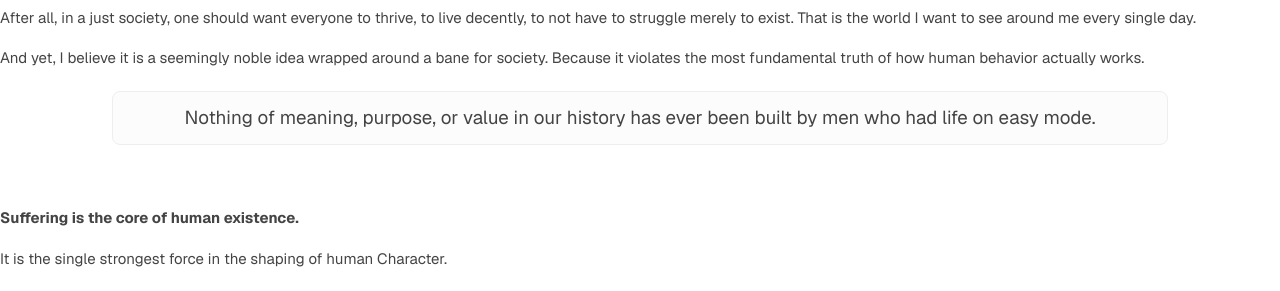
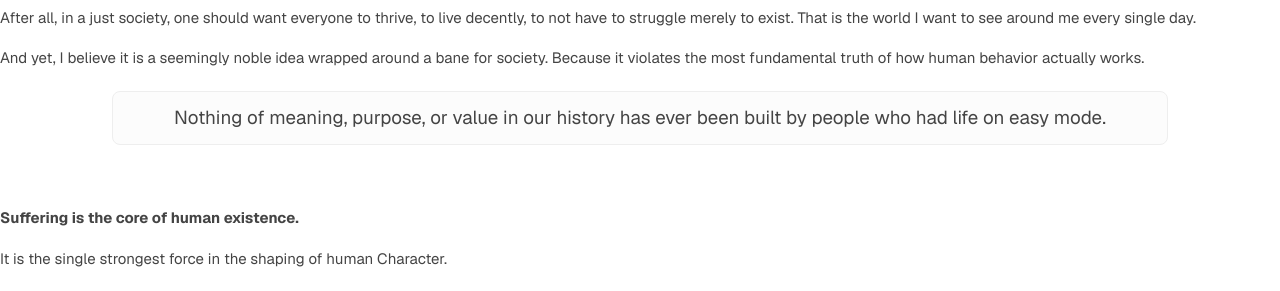
Before and after one commit to trmanish/trmanish.github.io, a Jekyll site: the page built from ubi-bane-pdf.md, in a window 1280 px wide and 1400 px high, scrolled down 452 px. Shown: the part 155-446 px from the top of the window. Built offline with Jekyll 4.4.1, drawn with Linux system fonts in a browser that asks for light colours; our own code applies the rules of GitHub Pages for plain Markdown files; some of the changed text lies outside the part shown.

Commit message:
Sync PDF with blog: reworded suffering line, men to people

```diff
--- a/ubi-bane-pdf.md
+++ b/ubi-bane-pdf.md
@@ -74,7 +74,7 @@
 And yet, I believe it is a seemingly noble idea wrapped around a bane for society. Because it violates the most fundamental truth of how human behavior actually works.
 
 <div style="text-align: center; font-size: 1.25em; padding: 10px 15px; border-radius: 8px; background-color: #fcfcfc; border: 1px solid #eee; width: 80%; margin: 20px auto;">
-    Nothing of meaning, purpose, or value in our history has ever been built by men who had life on easy mode.
+    Nothing of meaning, purpose, or value in our history has ever been built by people who had life on easy mode.
 </div>
 
 <br>
@@ -119,7 +119,9 @@
 
 Look at entire nations and the pattern only sharpens. The generation that crawled out of the rubble of post-war Germany and Japan, with nothing but ash and humiliation behind them, rebuilt their countries into economic powerhouses within a few decades. The very hardship that should have broken them became the forge that made them. Their children, raised in the comfort their parents bled for, would never have to summon that same ferocity, and largely never did.
 
-**Suffering, it turns out, is not the enemy of greatness. It is most often its origin.**
+**Suffering, it turns out, is most often the very origin of greatness.**
+
+Take it away, and you take away the one thing that has made most people rise at all.
 
 This is precisely where UBI works against its own stated intention. The noble voice behind it says: free people from worrying about their basic needs, and they will be liberated to build great things for society.
 
```
Also changed, not shown: 1 other file.
